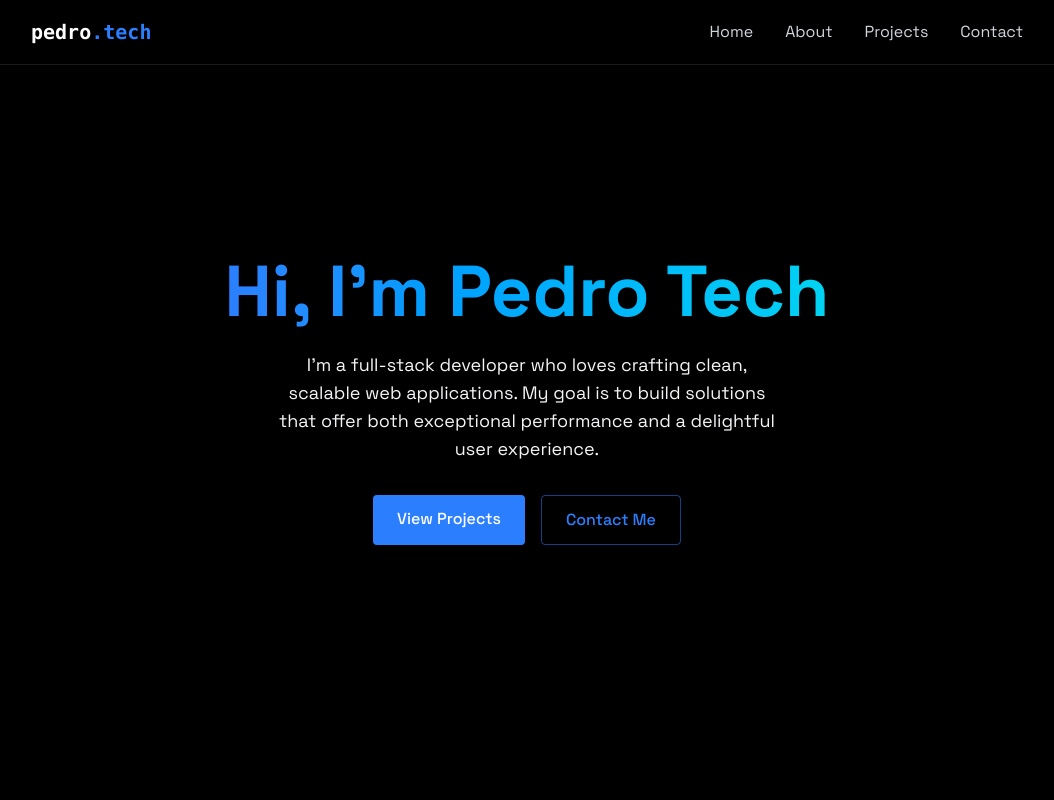
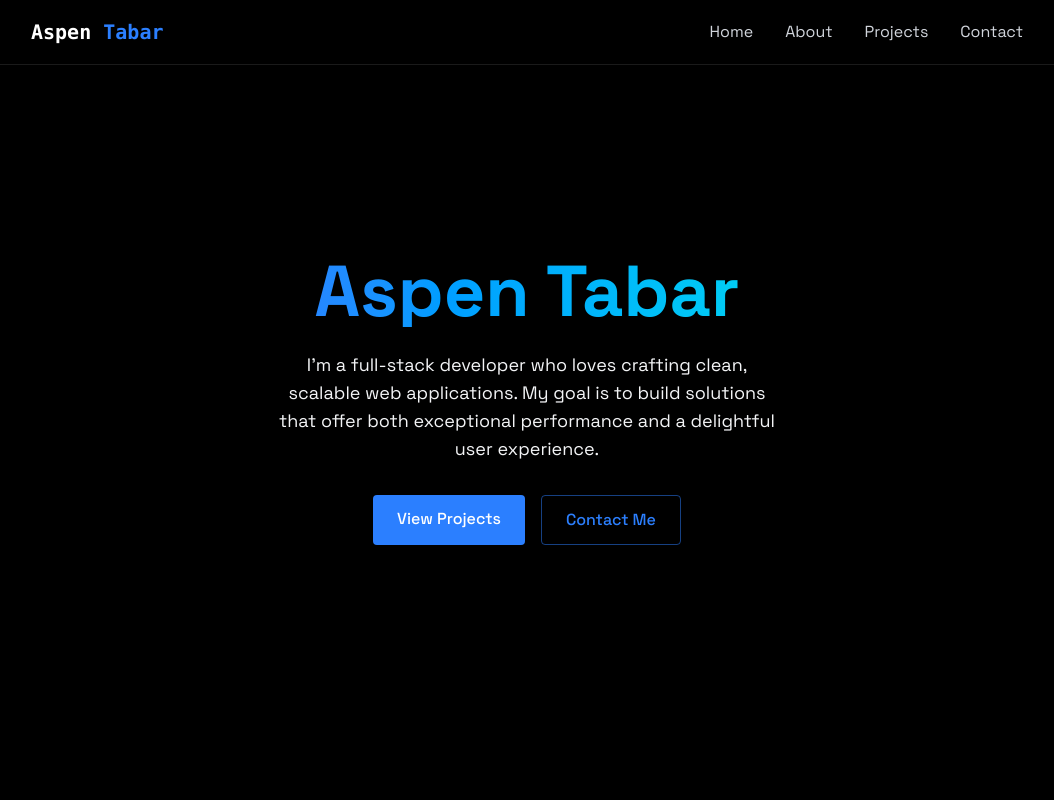
Before and after one commit to aspentabar/personalPortfolio, a React (Vite) app: page / in a window 1280 px wide. Shown: the top 800 px of the page, without its empty margins (113-1167 px from the left). Built offline with nearby package versions, Linux system fonts and the light colour scheme.

Commit message:
additions

```diff
--- a/index.html
+++ b/index.html
@@ -10,7 +10,7 @@
       rel="stylesheet"
     />
     <meta name="viewport" content="width=device-width, initial-scale=1.0" />
-    <title>Vite + React</title>
+    <title>Aspen Tabar</title>
   </head>
   <body>
     <div id="root"></div>
--- a/package.json
+++ b/package.json
@@ -1,6 +1,6 @@
 {
   "name": "beautiful-portfolio",
-  "homepage": "https://machadop1407.github.io/pedrotech-portfolio",
+  "homepage": "https://machadop1407.github.io/aspentabar-portfolio",
   "private": true,
   "version": "0.0.0",
   "type": "module",
--- a/src/components/Navbar.jsx
+++ b/src/components/Navbar.jsx
@@ -10,7 +10,7 @@ export const Navbar = ({ menuOpen, setMenuOpen }) => {
         <div className="flex justify-between items-center h-16">
           <a href="#home" className="font-mono text-xl font-bold text-white">
             {" "}
-            pedro<span className="text-blue-500">.tech</span>{" "}
+            Aspen<span className="text-blue-500"> Tabar</span>{" "}
           </a>
 
           <div
--- a/src/components/sections/Home.jsx
+++ b/src/components/sections/Home.jsx
@@ -9,7 +9,7 @@ export const Home = () => {
       <RevealOnScroll>
         <div className="text-center z-10 px-4">
           <h1 className="text-5xl md:text-7xl font-bold mb-6 bg-gradient-to-r from-blue-500 to-cyan-400 bg-clip-text text-transparent leading-right">
-            Hi, I'm Pedro Tech
+            Aspen Tabar
           </h1>
 
           <p className="tex-gray-400 text-lg mb-8 max-w-lg mx-auto">
--- a/src/index.css
+++ b/src/index.css
@@ -5,8 +5,8 @@ body {
   margin: 0;
   padding: 0;
   font-family: "Space Grotesk", sans-serif;
-  background: #0a0a0a;
-  color: #f3f4f6;
+  background: #ffffff;
+  color: #000000;
 }
 
 @layer utilities {
--- a/vite.config.js
+++ b/vite.config.js
@@ -5,5 +5,5 @@ import tailwindcss from "@tailwindcss/vite";
 // https://vitejs.dev/config/
 export default defineConfig({
   plugins: [react(), tailwindcss()],
-  base: "/pedrotech-portfolio",
+  base: "/aspentabar-portfolio",
 });
```
Also changed, not shown: 1 other file (tests, documents, lock files or other folders).
